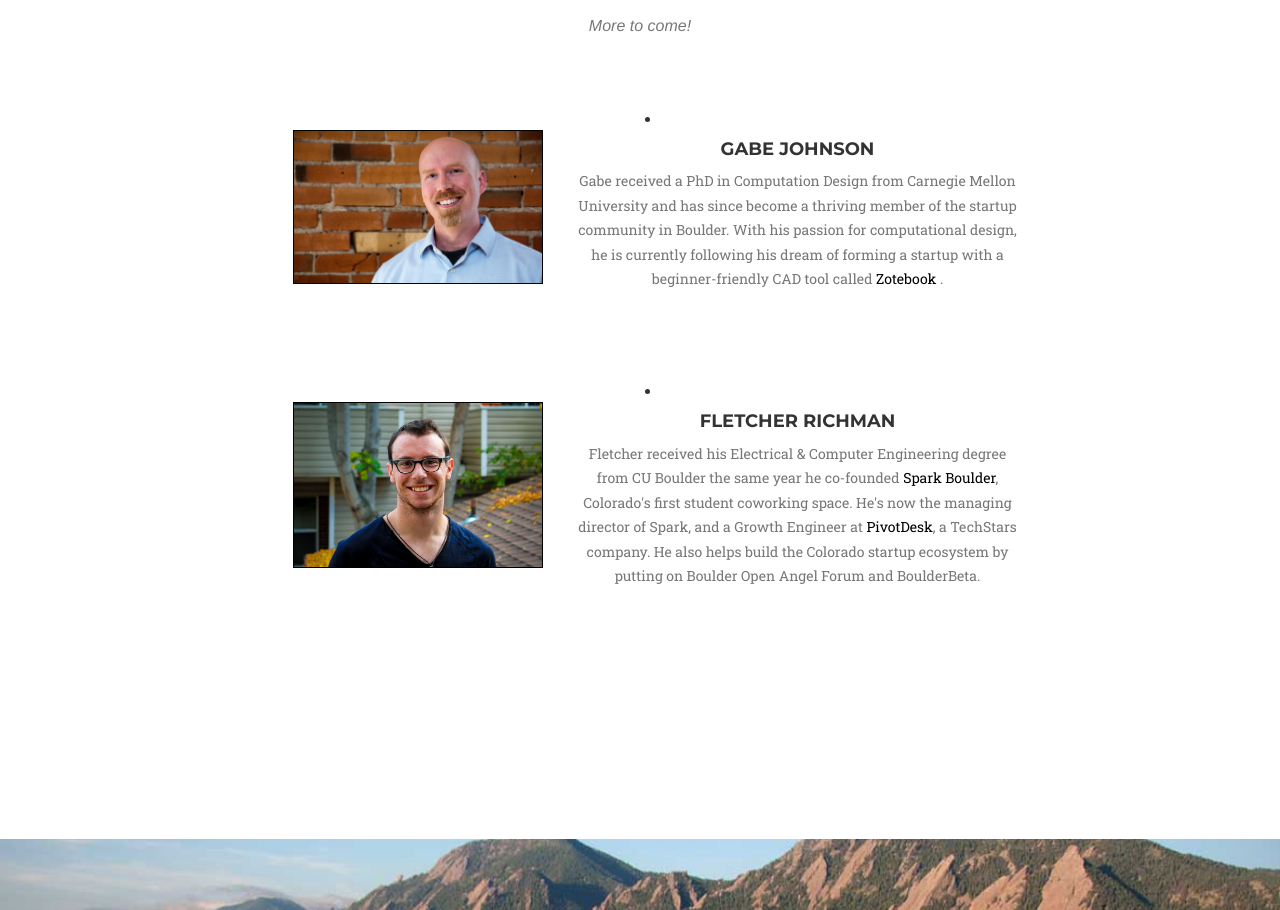
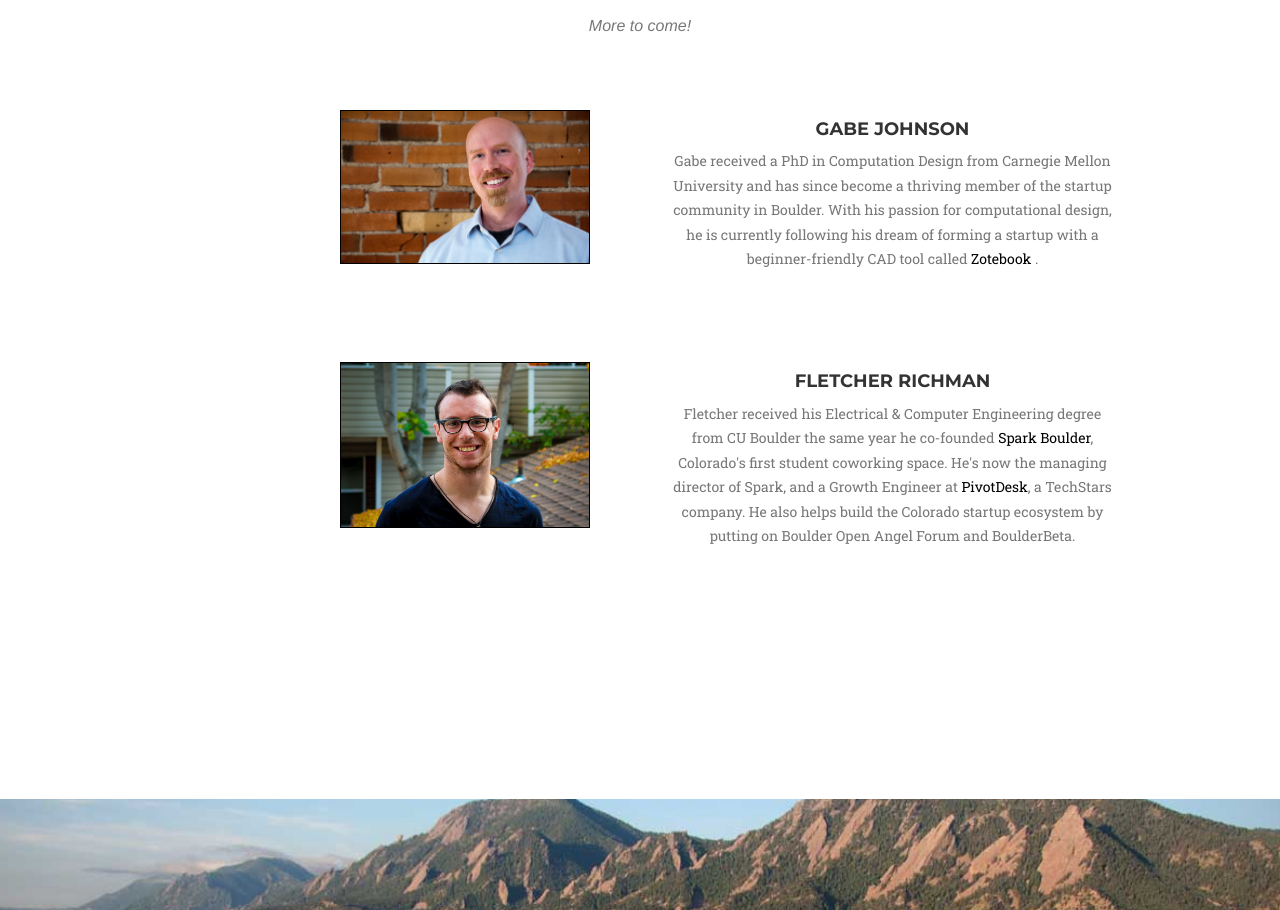
Before and after one commit to Zandrr/HackCU, a plain HTML site: page index.html in a window 1280 px wide. Shown: the part 2872-3782 px from the top of the page. Drawn offline with nearby package versions, Linux system fonts and the light colour scheme; a web font is replaced by a local one.

Commit message:
fixed judge images

```diff
--- a/index.html
+++ b/index.html
@@ -196,9 +196,9 @@
                     <h2 class="section-heading">Judges</h2>
                     <h3 class="section-subheading text-muted">More to come!</h3>
 
-                    <li class="container" style="margin-bottom: 80px">
+                    <div class="container" style="margin-bottom: 80px">
                       <div class="col-md-2"></div>
-                        <div class="col-md-3">
+                        <div class="col-md-4">
                           <img style="width:250px;border: 1px solid black" src="img/people/gabe_johnson_raw.jpg" >
                         </div>
 
@@ -207,10 +207,15 @@
                           <p class="text-muted"> Gabe received a PhD in Computation Design from Carnegie Mellon University
                           and has since become a thriving member of the startup community in Boulder. With his passion for computational
                           design, he is currently following his dream of forming a startup with a beginner-friendly CAD tool called
-                          <a style="color:black" href="http://www.zotebookapp.com/" target="_blank"> Zotebook </a>.
-                    <li class="container" style="padding-bottom: 80px">
+                          <a style="color:black" href="http://www.zotebookapp.com/" target="_blank"> Zotebook </a>.</p>
+                        </div>
+                    </div>
+
+
+
+                    <div class="container" style="padding-bottom: 80px">
                       <div class="col-md-2"></div>
-                        <div class="col-md-3">
+                        <div class="col-md-4">
                           <img style="width:250px;border: 1px solid black" src="img/people/fletcher.jpg" >
                         </div>
 
@@ -220,13 +225,10 @@
                           year he co-founded <a style="color:black" href="http://sparkboulder.com/" target="_blank"> Spark Boulder</a>, Colorado's
                           first student coworking space. He's now the managing director of Spark, and a Growth Engineer at
                           <a style="color:black" href="https://www.pivotdesk.com/about#i.1ean1aalmlem3v" target="_blank"> PivotDesk</a>,
-                          a TechStars company. He also helps build the Colorado startup ecosystem by putting on Boulder Open Angel Forum and BoulderBeta.
+                          a TechStars company. He also helps build the Colorado startup ecosystem by putting on Boulder Open Angel Forum and BoulderBeta.</p>
                       </div>
                     </div>
-                  </li>
 
-                </div>
-            </div>
 <!--             <div class="row">
                 <div class="col-sm-6">
                     <div class="team-member">
```
